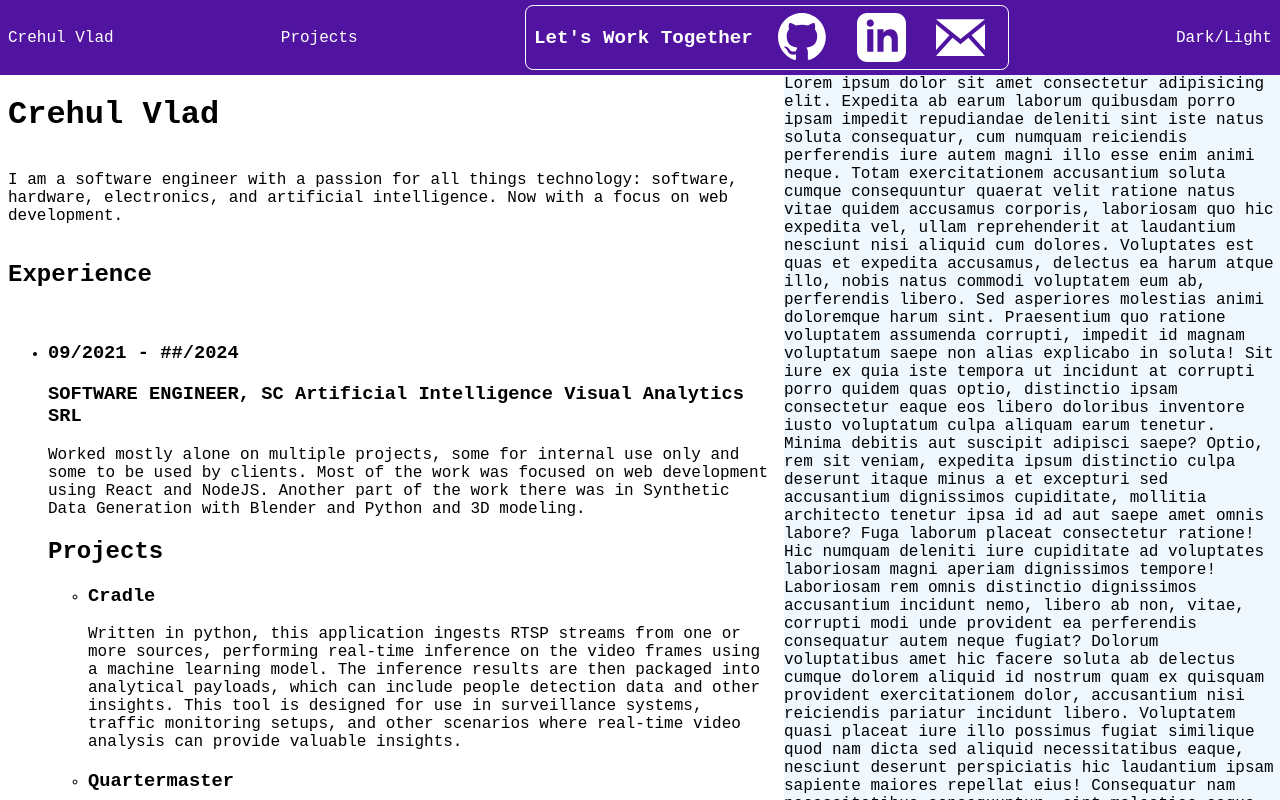
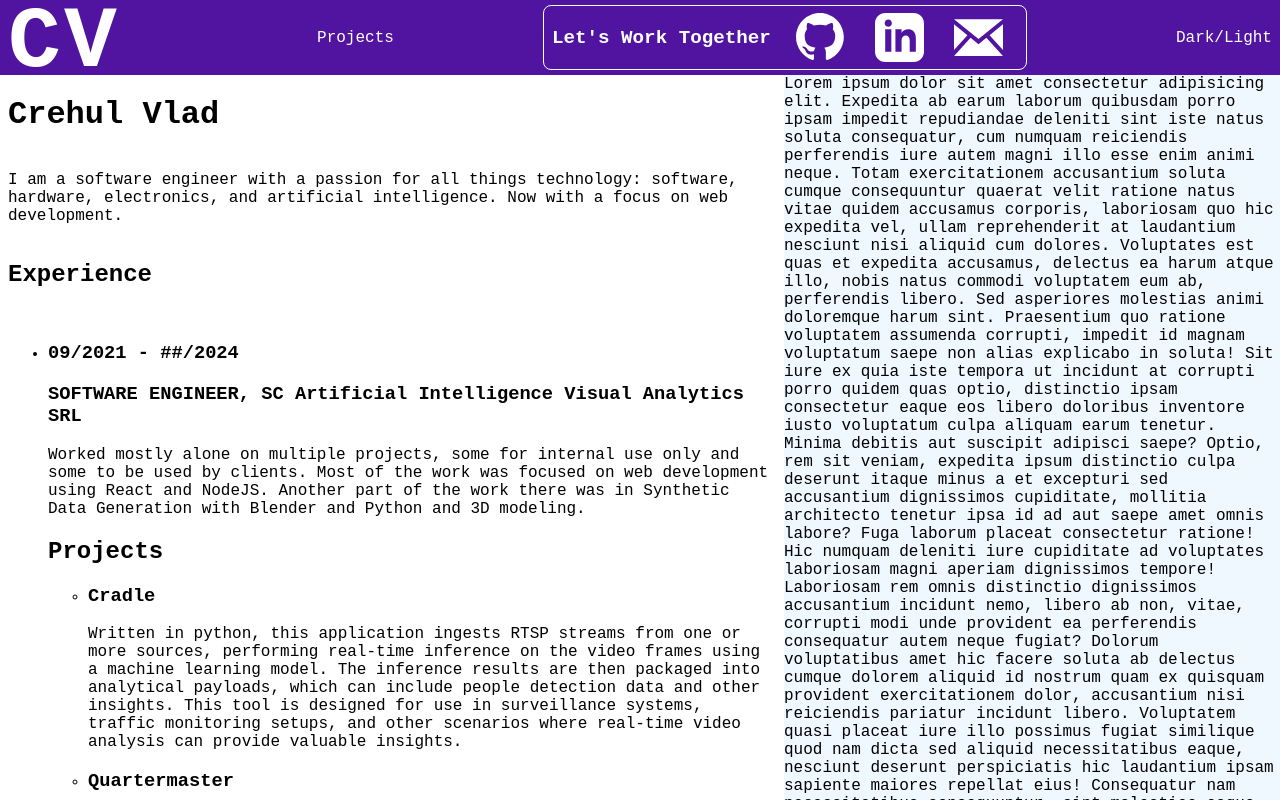
Before and after one commit to VladC12/VladC12.github.io, a React (Vite) app: page / in a window 1280 px wide. Shown: the top 800 px of the page. Built offline with nearby package versions, Linux system fonts and the light colour scheme.

Commit message:
Refactor Logo component to add unfolding letters animation and styling

```diff
--- /dev/null
+++ b/src/components/Logo.css
@@ -0,0 +1,33 @@
+.logo {
+    display: flex;
+    flex-direction: row;
+    width: 10em;
+    cursor: default;
+}
+
+.unfolding-letter {
+    color: white;
+    display: flex;
+    flex-direction: row;
+    font-weight: bold;
+    overflow: hidden;
+    transition: width 0.2s ease-in-out;
+}
+
+.unfolding-letter span {
+    -webkit-user-select: none; /* Safari */
+    -moz-user-select: none; /* Firefox */
+    -ms-user-select: none; /* IE10+/Edge */
+    user-select: none; /* Standard */
+}
+
+.unfolding-letter span:first-child {
+    font-size: 5.5em;
+    margin-top: -0.17em;
+}
+
+.unfolding-letter span:not(:first-child) {
+    writing-mode: vertical-rl;
+    text-orientation: upright;
+    text-align: center;
+}
--- /dev/null
+++ b/src/components/Logo.tsx
@@ -0,0 +1,24 @@
+import { useState } from "react";
+import "./Logo.css";
+
+const Logo: React.FC = () => {
+    const [hoverWidth, setHoverWidth] = useState({width: "3.5em"});
+
+    return (
+        <div className="logo"
+            onMouseEnter={() => setHoverWidth({width: "5em"})}
+            onMouseLeave={() => setHoverWidth({width: "3.5em"})}>
+
+            <div className="unfolding-letter" style={hoverWidth}>
+                <span>C</span>
+                <span style={{ letterSpacing: "-0.35em", marginTop: "-0.3em" }}>rehul</span>
+            </div>
+            <div className="unfolding-letter" style={hoverWidth}>
+                <span>V</span>
+                <span style={{ fontSize: "1.2em", marginTop: "-0.1em" }}>lad</span>
+            </div>
+        </div >
+    );
+};
+
+export default Logo;
--- a/src/components/Navbar.tsx
+++ b/src/components/Navbar.tsx
@@ -1,10 +1,12 @@
 import HireButton from "./HireButton";
+import Logo from "./Logo";
+
 import "./Navbar.css";
 
 const Navbar: React.FC = () => {
   return (
     <nav>
-      <a>Crehul Vlad</a>
+      <Logo />
       <a>Projects</a>
       <HireButton />
       <a>Dark/Light</a>
```
Also changed, not shown: 1 other file (tests, documents, lock files or other folders).
